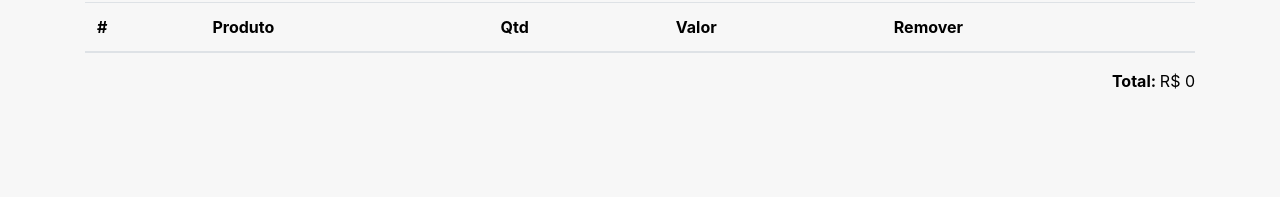
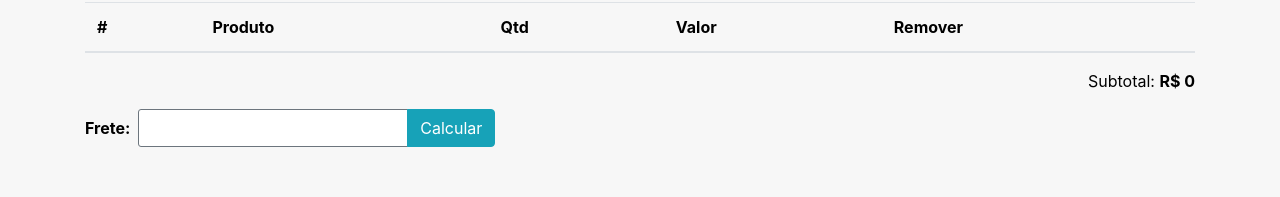
Before and after one commit to andersonAlmeida/apis_frameworks_trabalho_final_frontend, a Vue app: page /carrinho in a window 1280 px wide. Shown: the part 490-687 px from the top of the page. Built offline with nearby package versions, Linux system fonts and the light colour scheme.

Commit message:
add calc frete api

```diff
--- a/package.json
+++ b/package.json
@@ -13,6 +13,7 @@
     "bootstrap-vue": "^2.0.4",
     "core-js": "^3.3.2",
     "jquery": "^3.4.1",
+    "node-correios": "^3.0.2",
     "vue": "^2.6.10",
     "vue-router": "^3.1.3",
     "vuex": "^3.0.1"
--- a/src/components/cart/Cart.vue
+++ b/src/components/cart/Cart.vue
@@ -26,11 +26,34 @@
           </tbody>
         </table>
       </div>
-
+      <!-- Subtotal -->
       <div class="col-12 d-flex justify-content-end">
         <p>
-          <strong>Total: </strong> R$ {{ getCartTotalValue }}
+          Subtotal: <strong>R$ {{ getCartTotalValue }}</strong>
         </p>
+      </div>
+      <!-- Frete -->
+      <div class="col-12">
+        <div class="row">
+          <div class="col-6">
+            <form class="form-inline">
+              <div class="input-group">
+                <div class="custom-file">
+                  <label class="label mr-2" for="frete"><strong>Frete: </strong></label>
+                  <input type="text" class="custom-input" id="frete" v-model="cep">
+                </div>
+                <div class="input-group-append">
+                  <button class="btn btn-info" type="button" @click="calcFrete">Calcular</button>
+                </div>
+            </div>
+            </form>
+          </div>
+
+          <div class="col-6 d-flex justify-content-end flex-wrap">
+            <p class="frete-info" v-if="getFrete">frete: <strong>R$ {{ frete }}</strong></p>
+            <p class="frete-info" v-if="getPrazo">{{ prazo }} dias a contar da data de débito.</p>
+          </div>
+        </div>
       </div>
     </div>
   </div>
@@ -38,15 +61,48 @@
 
 <script>
 import { mapGetters } from 'vuex';
+import Correios from 'node-correios';
 
 export default {
   name: 'cart',
+  data() {
+    return {
+      cep: '',
+      frete: null,
+      prazo: null,
+    };
+  },
   computed: {
-    ...mapGetters(['getCartItems', 'getCartTotalValue']),
+    ...mapGetters(['getCartItems', 'getCartTotalValue', 'getCartTotalItems']),
+    getPrazo() {
+      return this.prazo != null;
+    },
+    getFrete() {
+      return this.frete != null;
+    },
   },
   methods: {
     removeFromCart(id) {
       this.$store.dispatch('removeFromCart', id);
+    },
+    calcFrete() {
+      const correios = new Correios();
+
+      correios.calcPrecoPrazo({
+        nCdServico: '04510',
+        sCepOrigem: '90010350', // cep do senac
+        sCepDestino: this.cep,
+        nVlPeso: `${this.getCartTotalItems * 0.8}`, // peso fixo
+        nCdFormato: 1,
+        nVlComprimento: 15.5,
+        nVlAltura: 10.0,
+        nVlLargura: 20.0,
+        nVlDiametro: 15.0,
+      }).then((response) => {
+        console.log(response);
+        this.frete = response[0].Valor;
+        this.prazo = response[0].PrazoEntrega;
+      });
     },
   },
 };
@@ -58,4 +114,15 @@ export default {
     vertical-align: middle;
   }
 }
+.custom-input {
+  height: 100%;
+  border-radius: 3px 0 0 3px;
+  border: 1px solid var(--gray);
+  padding: 0 10px;
+}
+
+.frete-info {
+  width: 100%;
+  text-align: right;
+}
 </style>
```
Also changed, not shown: 1 other file (tests, documents, lock files or other folders).
